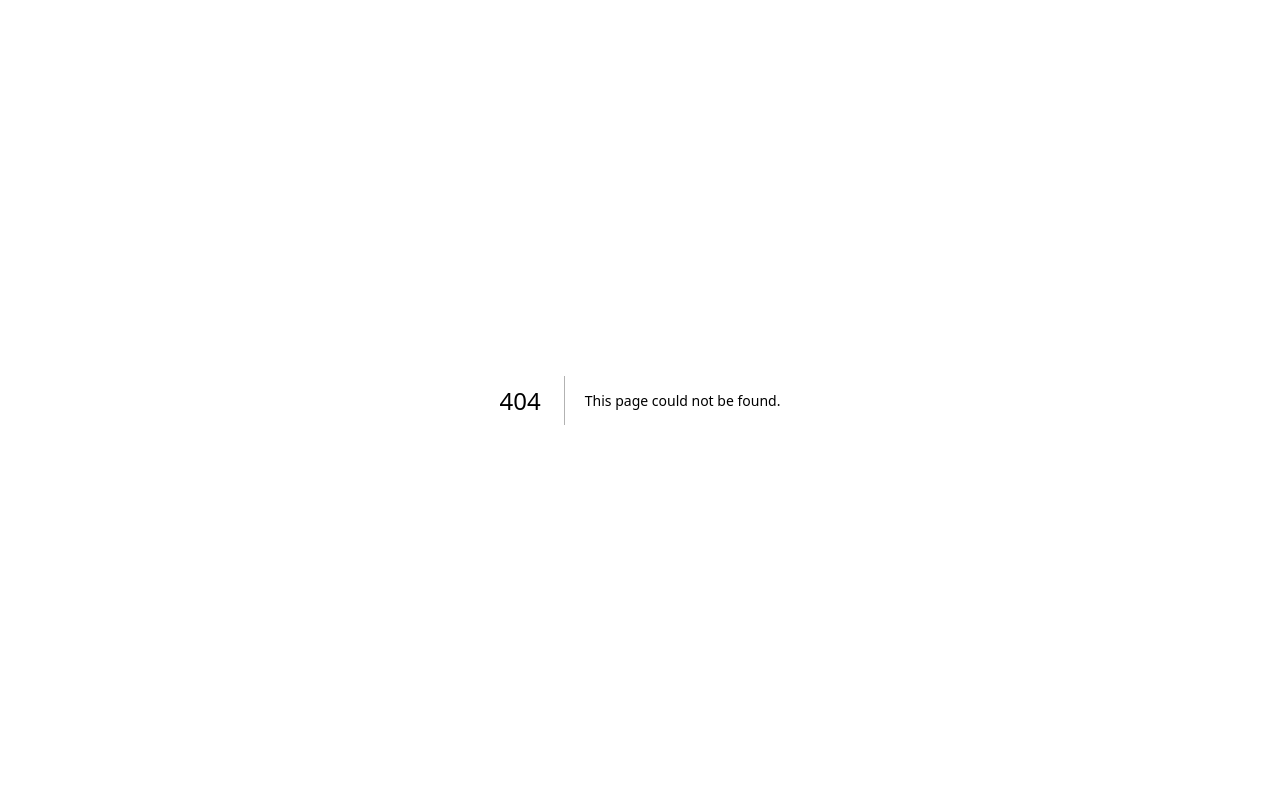
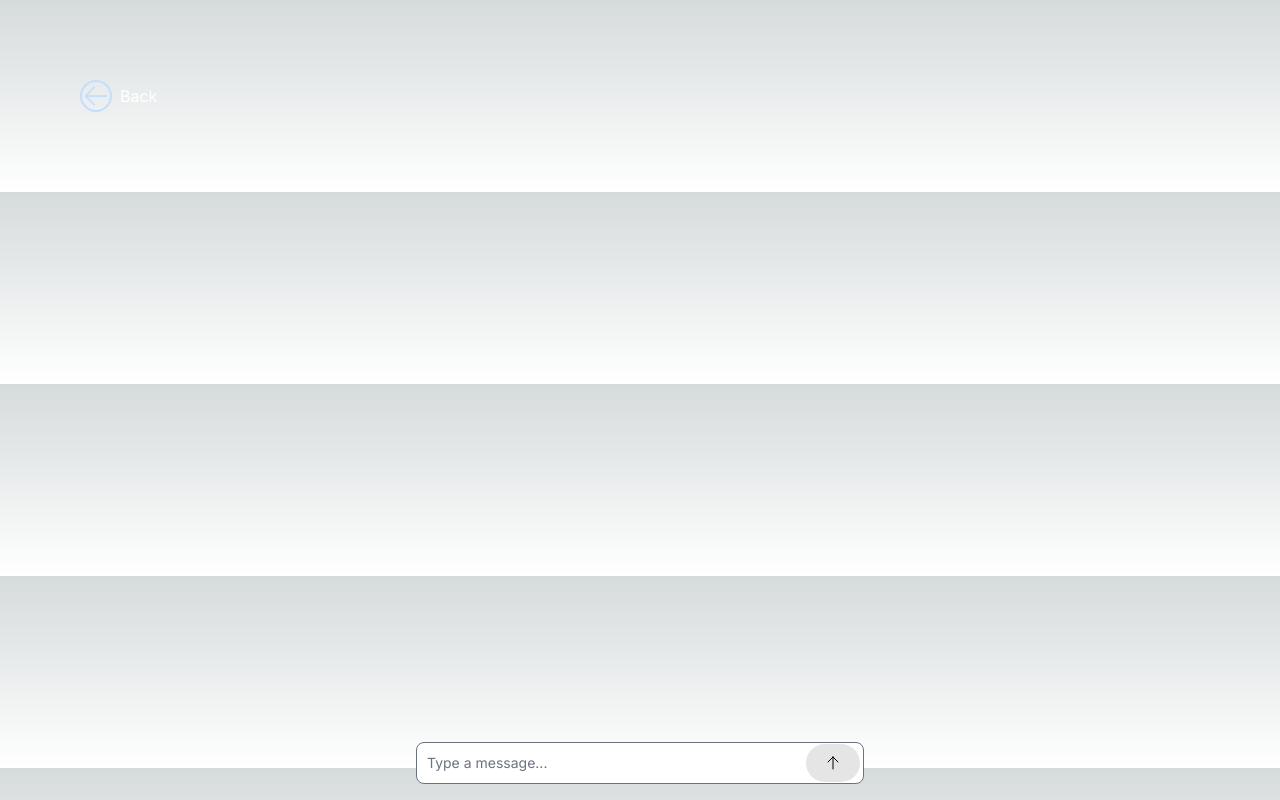
Before and after one commit to dcl10/chat-with-gpt, a Next.js app: page /chat in a window 1280 px wide. Before the commit this address had no page. Built offline with nearby package versions, Linux system fonts and the light colour scheme.

Commit message:
init chat page

```diff
--- /dev/null
+++ b/src/app/chat/page.tsx
@@ -0,0 +1,15 @@
+"use client";
+
+import ChatInput from "@/components/ui/chat-input";
+import BackButton from "@/components/ui/back-button";
+
+export default function ChatPage() {
+  return (
+    <div className="sm:p-5 lg:p-20 space-y-2 flex flex-col">
+      <BackButton onClick={() => (window.location.href = "/")} />
+      <div className="flex flex-col items-center justify-center fixed bottom-4 inset-x-2">
+        <ChatInput onClick={() => console.log("clicked")} />
+      </div>
+    </div>
+  );
+}
```
